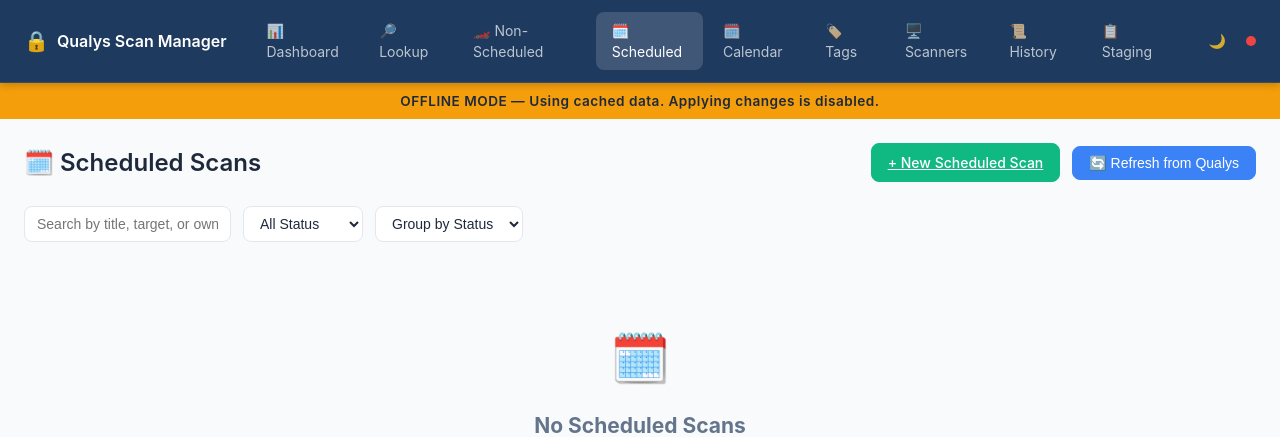
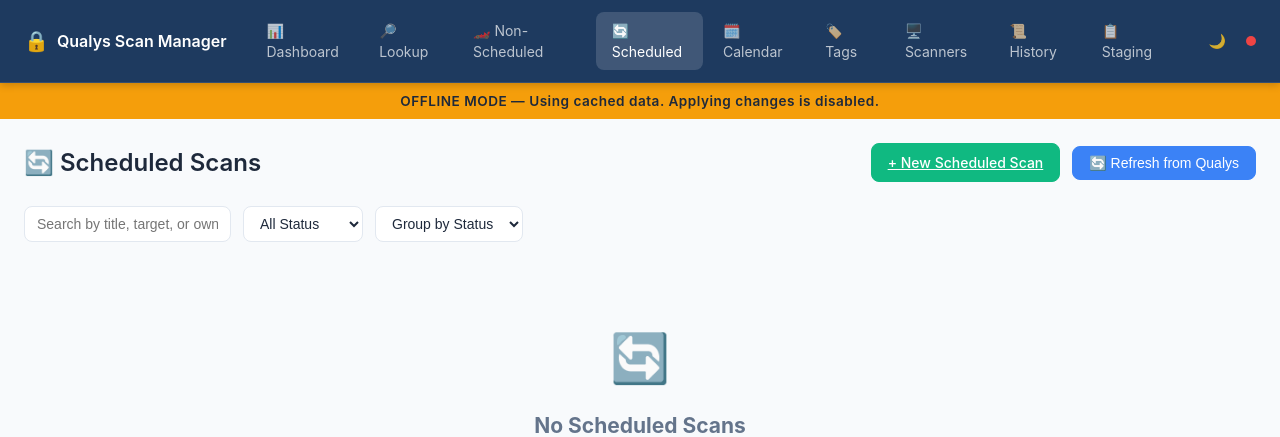
Before and after one commit to wchan1991/qualys-tool, a Flask app: page /scheduled in a window 1280 px wide. Shown: the top 437 px of the page. Run offline with Flask 3, Linux system fonts and the light colour scheme; data that the repository does not hold is empty.

Commit message:
Change scheduled icon to 🔄 (recurring arrows)
Co-Authored-By: Claude Opus 4.6 <noreply@anthropic.com>

```diff
--- a/templates/base.html
+++ b/templates/base.html
@@ -24,7 +24,7 @@
                 🏎️ Non-Scheduled
             </a>
             <a href="{{ url_for('scheduled_page') }}" class="nav-link {% if request.endpoint == 'scheduled_page' %}active{% endif %}">
-                🗓️ Scheduled
+                🔄 Scheduled
             </a>
             <a href="{{ url_for('calendar_page') }}" class="nav-link {% if request.endpoint == 'calendar_page' %}active{% endif %}">
                 🗓️ Calendar
--- a/templates/calendar.html
+++ b/templates/calendar.html
@@ -20,7 +20,7 @@
 </div>
 
 <div class="tab-bar">
-    <button class="tab-btn active" id="tab-scheduled" onclick="switchTab('scheduled')">🗓️ Scheduled Scans</button>
+    <button class="tab-btn active" id="tab-scheduled" onclick="switchTab('scheduled')">🔄 Scheduled Scans</button>
     <button class="tab-btn" id="tab-ondemand" onclick="switchTab('ondemand')">🔍 On-Demand History</button>
 </div>
 
--- a/templates/index.html
+++ b/templates/index.html
@@ -45,7 +45,7 @@
 </div>
 
 <!-- Scheduled Scans Metrics -->
-<h3 class="section-title">🗓️ Scheduled Scans</h3>
+<h3 class="section-title">🔄 Scheduled Scans</h3>
 <div class="metrics-grid" id="scheduled-metrics">
     <div class="metric-card metric-clickable" onclick="goToLookup('all')" title="View all scheduled in Lookup">
         <div class="metric-label">Total Scheduled</div>
--- a/templates/scan_form.html
+++ b/templates/scan_form.html
@@ -14,7 +14,7 @@
 {% block content %}
 <div class="page-header">
     <h1 id="page-title">
-        {% if mode == 'create_scheduled' %}🗓️ New Scheduled Scan
+        {% if mode == 'create_scheduled' %}🔄 New Scheduled Scan
         {% elif mode == 'edit_scheduled' %}✏️ Edit Scheduled Scan
         {% elif mode == 'edit_scan' %}✏️ Edit Scan
         {% else %}🚀 Launch On-Demand Scan
--- a/templates/scheduled.html
+++ b/templates/scheduled.html
@@ -3,7 +3,7 @@
 
 {% block content %}
 <div class="page-header">
-    <h1>🗓️ Scheduled Scans</h1>
+    <h1>🔄 Scheduled Scans</h1>
     <div class="header-actions">
         <a href="/scheduled/new" class="btn btn-success">+ New Scheduled Scan</a>
         <button id="refresh-btn" class="btn btn-primary" onclick="refreshScheduled()">
@@ -91,7 +91,7 @@
 </div>
 
 <div id="empty-state" class="empty-state hidden">
-    <div class="empty-icon">🗓️</div>
+    <div class="empty-icon">🔄</div>
     <h2>No Scheduled Scans</h2>
     <p>Click "Refresh from Qualys" to load scheduled scans.</p>
 </div>
--- a/templates/scheduled_detail.html
+++ b/templates/scheduled_detail.html
@@ -3,7 +3,7 @@
 
 {% block content %}
 <div class="page-header">
-    <h1>🗓️ Scheduled Scan Detail</h1>
+    <h1>🔄 Scheduled Scan Detail</h1>
     <div class="header-actions">
         <a href="/scheduled" class="btn btn-secondary">← Back to Scheduled</a>
     </div>
--- a/templates/staging.html
+++ b/templates/staging.html
@@ -110,7 +110,7 @@ function renderStaged(changes) {
     // Scan type icons
     const typeIcons = {
         'scan': '🔍',
-        'scheduled': '🗓️'
+        'scheduled': '🔄'
     };
 
     tbody.innerHTML = changes.map(change => {
```
